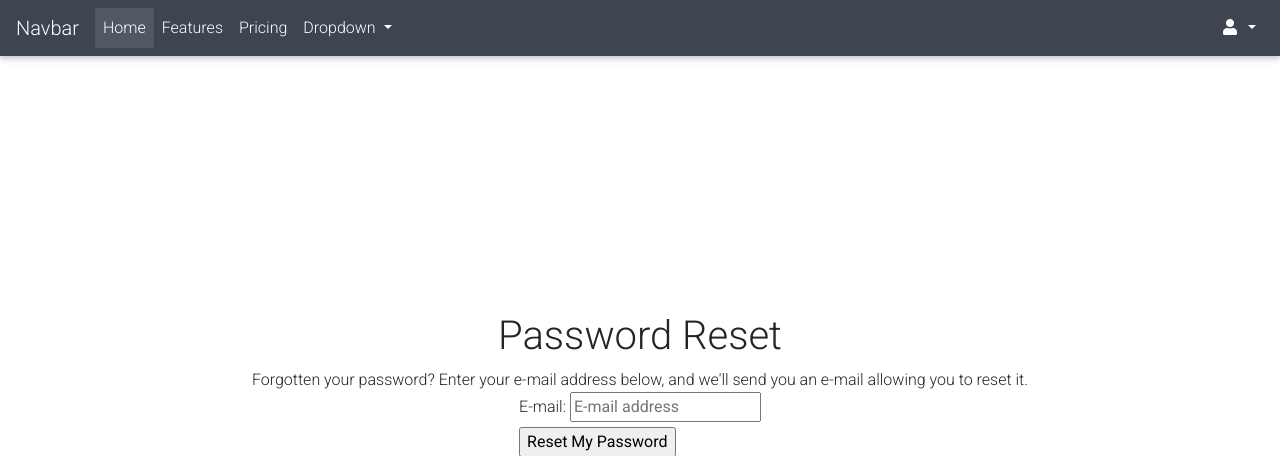
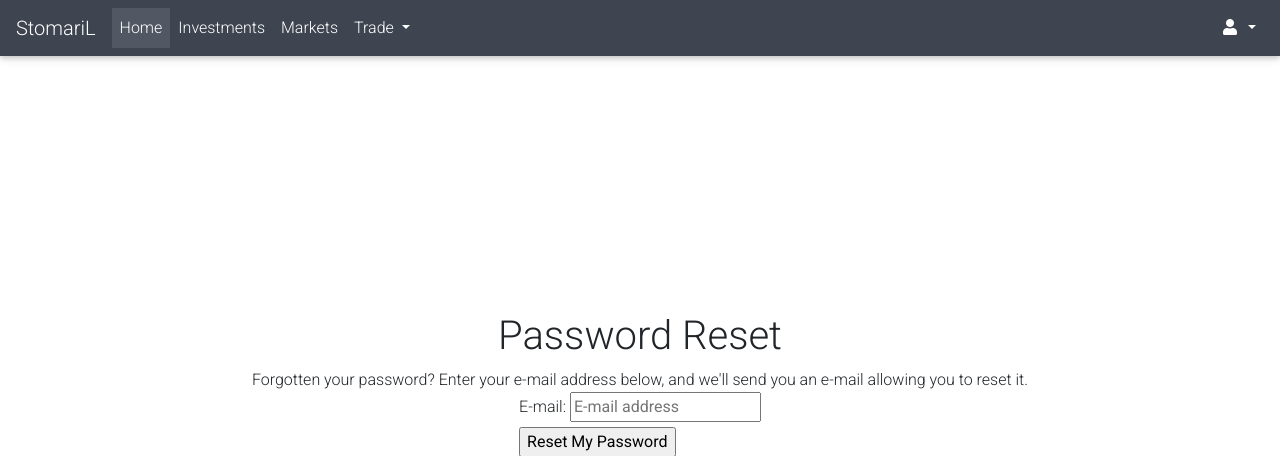
Before and after one commit to tyrocap/Stock-Market-Investment-League, a Django app: page /accounts/password/reset/ in a window 1280 px wide. Shown: the top 456 px of the page. Run offline with Django 3.2, Linux system fonts and the light colour scheme; some libraries are stand-ins or nearby versions.

Commit message:
Updated README

```diff
--- a/templates/base.html
+++ b/templates/base.html
@@ -22,7 +22,7 @@
 
   <!--Navbar -->
   <nav class="mb-1 navbar navbar-expand-lg navbar-dark stylish-color-dark">
-      <a class="navbar-brand" href="#">Navbar</a>
+      <a class="navbar-brand" href="#">StomariL</a>
       <button class="navbar-toggler" type="button" data-toggle="collapse" data-target="#navbarSupportedContent-333"
         aria-controls="navbarSupportedContent-333" aria-expanded="false" aria-label="Toggle navigation">
         <span class="navbar-toggler-icon"></span>
@@ -35,14 +35,14 @@
             </a>
           </li>
           <li class="nav-item">
-            <a class="nav-link" href="#">Features</a>
+            <a class="nav-link" href="#">Investments</a>
           </li>
           <li class="nav-item">
-            <a class="nav-link" href="#">Pricing</a>
+            <a class="nav-link" href="#">Markets</a>
           </li>
           <li class="nav-item dropdown">
             <a class="nav-link dropdown-toggle" id="navbarDropdownMenuLink-333" data-toggle="dropdown"
-              aria-haspopup="true" aria-expanded="false">Dropdown
+              aria-haspopup="true" aria-expanded="false">Trade
             </a>
             <div class="dropdown-menu dropdown-default" aria-labelledby="navbarDropdownMenuLink-333">
               <a class="dropdown-item" href="#">Action</a>
```
Also changed, not shown: README.MD, 3 other files.
